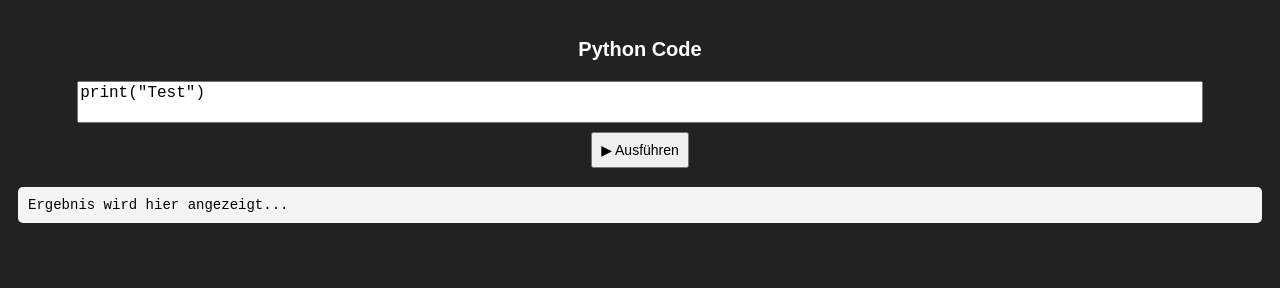
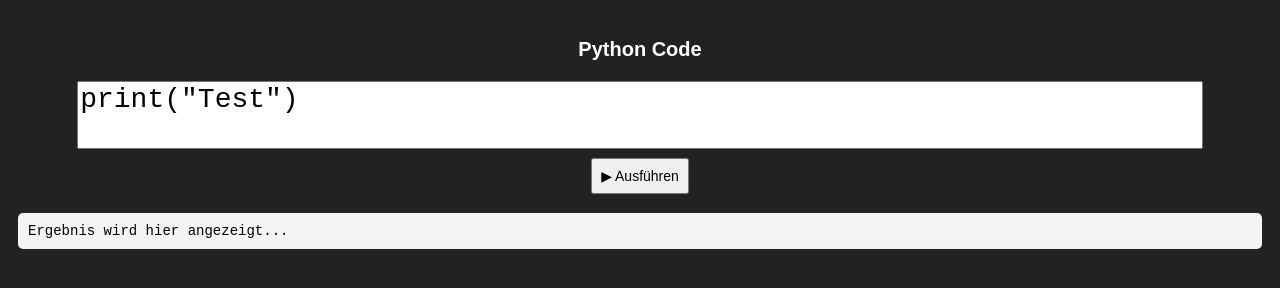
Before and after one commit to Nx6xG/Python, a plain HTML site: page index.html in a window 1280 px wide. Drawn offline with Linux system fonts and the light colour scheme.

Commit message:
Update index.html

```diff
--- a/index.html
+++ b/index.html
@@ -7,7 +7,7 @@
     <script src="https://cdn.jsdelivr.net/pyodide/v0.23.4/full/pyodide.js"></script>
     <style>
         body { font-family: Arial, sans-serif; text-align: center; padding: 10px; background-color: #222; color: white; }
-        textarea { width: 90%; min-height: 30px; max-height: 200px; font-size: 16px; resize: none; overflow: hidden; }
+        textarea { width: 90%; min-height: 30px; max-height: 200px; font-size: 28px; resize: none; overflow: hidden; }
         button { margin: 5px; padding: 8px; font-size: 14px; }
         pre { background: #f4f4f4; padding: 10px; border-radius: 5px; text-align: left; color: black; font-size: 14px; }
         h3 { font-size: 20px; }
```
